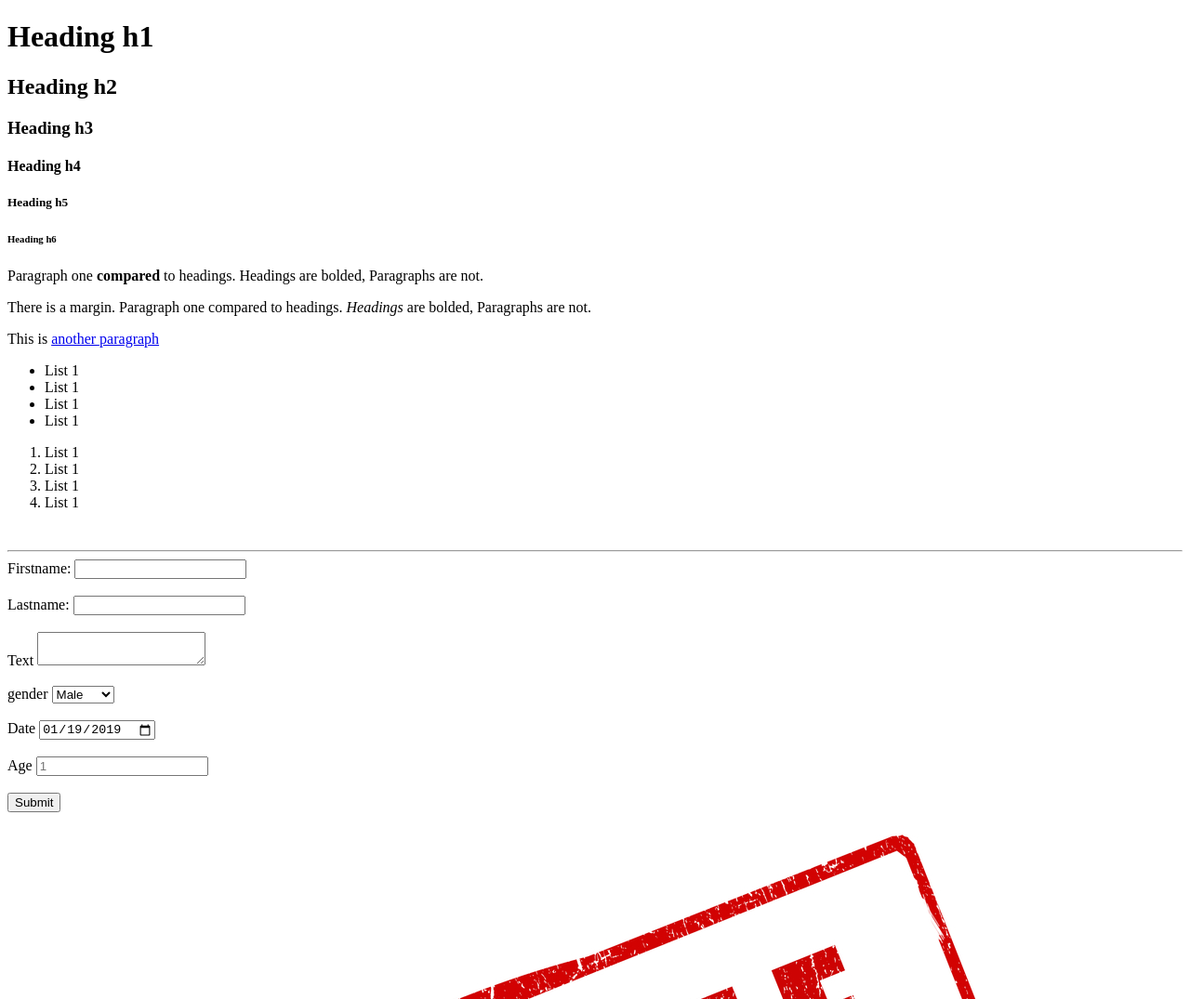
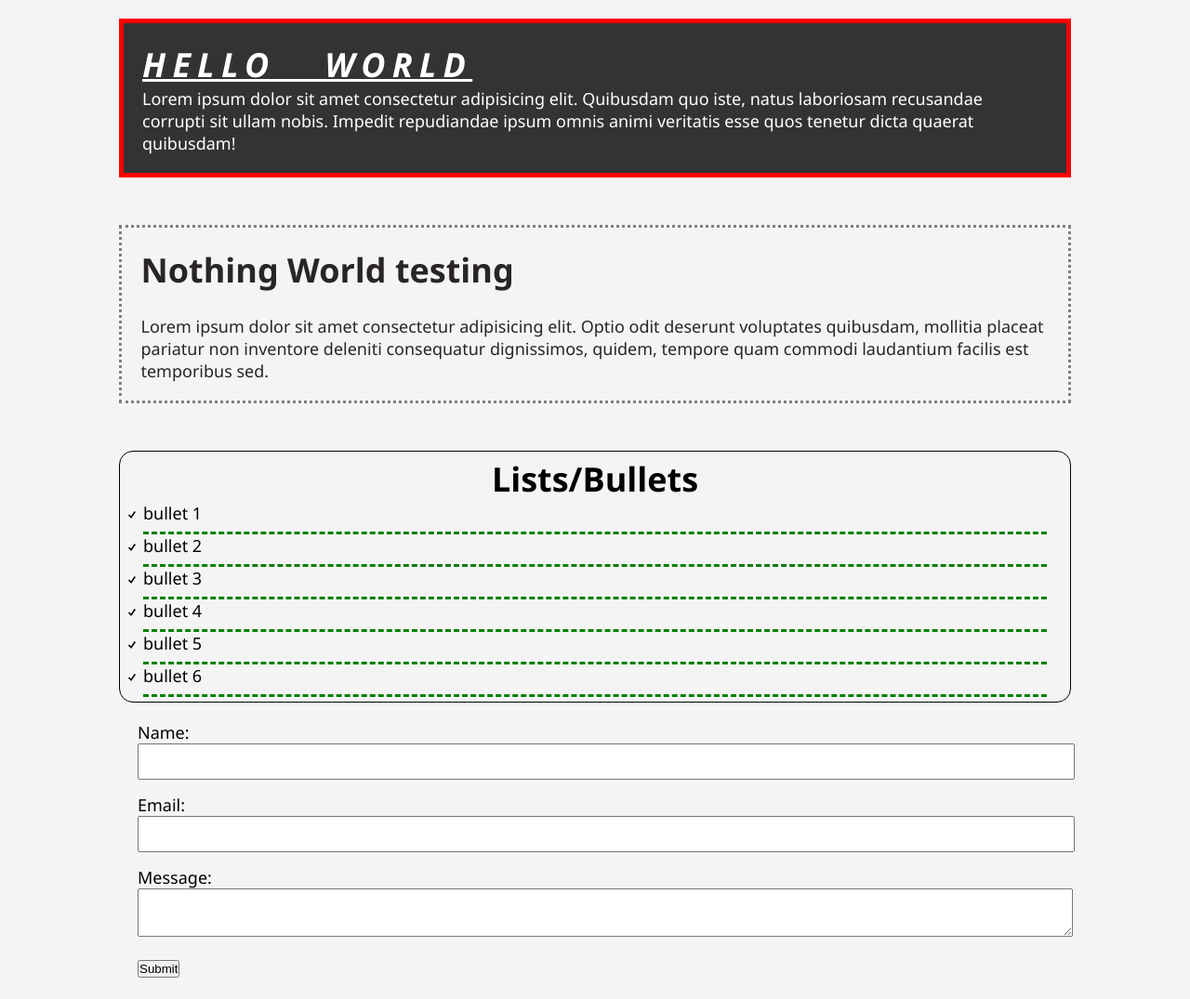
Before and after one commit to AirFusion45/Playgrounds, a plain HTML site: page HTML-CSS-JAVASCRIPT-PLAYGROUD/index.html in a window 1280 px wide. Shown: the top 1075 px of the page at 93% size. Drawn offline with Linux system fonts and the light colour scheme.

Commit message:
added on CSS stuff

```diff
--- /dev/null
+++ b/HTML-CSS-JAVASCRIPT-PLAYGROUD/css/style.css
@@ -0,0 +1,130 @@
+* { /* everything */
+margin:0;
+padding:0;
+}
+body {
+    background: #f4f4f4;
+    color:black;
+    font-family: 'Segoe UI', Tahoma, Geneva, Verdana, sans-serif;
+    font-size: 18px;
+    font-weight: normal;
+    /* OR */
+    /* font: normal 18px Arial, Helvetica, sans-serif;
+    line-height: 1.6em;
+    margin: 0%; */
+}
+a {
+    text-decoration: none;
+    color: black;
+
+}
+
+a:hover {
+    color: royalblue;
+}
+
+a:active {
+    color: red;
+}
+
+a:visited {
+    color: lightcoral;
+}
+/* h1 { /* if you dont specify which h1, it is all h1s */
+    /* color: white; */
+/*}  */
+.box-1 {
+    background-color: #333333;
+    color: #ffffff;
+
+    border-right: 5px red solid;
+    border-left: 5px red solid;
+    border-top: 5px red solid;
+    border-bottom: 5px red solid;
+    /* OR */
+    border-width: 3px;
+
+    border-bottom-width: 10px;
+    border-top-style: dashed;
+
+    border: 5px red solid;
+
+
+
+    padding-top: 20px; /* h1 by default has padding */
+    padding-bottom: 20px; /* h1 by default has padding */
+    padding-left: 20px; /* h1 by default has padding */
+    padding-right: 20px; /* h1 by default has padding */
+    /* OR */
+    padding: 20px;
+
+    margin-top: 20px;
+}
+
+.container {
+    width: 80%; /* try to use percents */
+    margin: auto;
+}
+
+.box-1 h1 { /* target only h1s in box-1 */
+
+    font-weight: 800;
+    font-style: italic;
+    text-decoration: underline;
+    text-transform: uppercase;
+    letter-spacing: 0.2em;
+    word-spacing: 1em;
+}
+
+.box-2 {
+    padding: 2%;
+    border: dotted gray;
+    color: rgb(41, 37, 37);
+    margin-top: 5%;
+
+}
+
+
+.unorderedList {
+    margin-top: 5%;
+    border: black 1px solid;
+    padding: 5px 25px;
+    border-radius: 15px; /* rounded corners */
+
+}
+.unorderedList h1 {
+    text-align: center;
+}
+.unorderedList ul {
+    list-style-type: square;
+}
+.unorderedList li {
+    padding-bottom: 8px;
+    border-bottom: dashed green;
+    list-style-image: url('../imgs/checkmark.png')
+}
+.form {
+    padding: 20px;
+}
+
+.form .form-group {
+    padding-bottom: 15px;
+}
+
+.form .form-group label {
+display: block;
+}
+
+.form input[type="text"], .form textarea {
+    padding: 10px;
+    width: 100%;
+}
+
+.form input[type="buttom"] {
+    background-color: black;
+    color: white;
+
+
+    padding: 10px 15px;
+    border: none;
+}
--- a/HTML-CSS-JAVASCRIPT-PLAYGROUD/index.html
+++ b/HTML-CSS-JAVASCRIPT-PLAYGROUD/index.html
@@ -1,109 +1,58 @@
 <!DOCTYPE html>
-
 <html>
-
 <head>
-  <title>Testing</title>
-  <!-- <h1>Heading h1 in head header</h1> -->
+    <meta charset="utf-8" />
+    <meta http-equiv="X-UA-Compatible" content="IE=edge">
+    <title>CSS Test</title>
+    <meta name="viewport" content="width=device-width, initial-scale=1">
+    <link rel="stylesheet" type="text/css" media="screen" href="css/style.css" />
+    <!-- <style type="text/css">
+        h1 {
+            color:blue;
+        }
+    </style> -->
 </head>
-
 <body>
-  <h1>Heading h1</h1>
-  <h2>Heading h2</h2>
-  <h3>Heading h3</h3>
-  <h4>Heading h4</h4>
-  <h5>Heading h5</h5>
-  <h6>Heading h6</h6>
-  <p>Paragraph one <strong>compared</strong> to headings. Headings are bolded, Paragraphs are not.</p>
-  <!-- Strong is usually bolded, but can be edited in CSS, generally to specify making a piece of txt standout. -->
-  <p>There is a margin. Paragraph one compared to headings. <em>Headings</em> are bolded, Paragraphs are not.</p>
-  <!-- em is usually italicized, but can be edited in CSS. Means to empasize. -->
-  <p>This is <a href="https://google.com" target="_blank">another paragraph</a></p>
-  <!-- str in href can be local like main.html or external site. The _blank in target makes the pg open in another tab. Targets do apply in electron.-->
-  <!-- href provided/allowed input a link-->
-
-  <!-- Lists-->
+    <div class="container">
+        <!-- <h1 style="color:red">Hello World</h1> Inline CSS BAD! -->
+        <div class="box-1"> <!-- DO NOT REPEAT IDS-->
+            <h1>Hello World</h1>
+            <p> Lorem ipsum dolor sit amet consectetur adipisicing elit. Quibusdam quo iste, natus laboriosam recusandae corrupti sit ullam nobis. Impedit repudiandae ipsum omnis animi veritatis esse quos tenetur dicta quaerat quibusdam!</p>
+        </div>
+        <div class="box-2">
+            <h1>Nothing World testing</h1>
+            <br>
+            <p>Lorem ipsum dolor sit amet consectetur adipisicing elit. Optio odit deserunt voluptates quibusdam, mollitia placeat pariatur non inventore deleniti consequatur dignissimos, quidem, tempore quam commodi laudantium facilis est temporibus sed.</p>
+        </div>
+        <div class="unorderedList">
+            <h1>Lists/Bullets</h1>
             <ul>
-    <!-- Unordered list, bulleted list - Auto indented/padded - Generally used for nav bars on websites, but changed style in CSS-->
-    <li>List 1</li>
-    <li>List 1</li>
-    <li>List 1</li>
-    <li>List 1</li>
+                <li><a href="#">bullet 1</a></li> <!-- # in href in a (hyperlink) tags say they go no where.-->
+                <li><a href="#">bullet 2</a></li>
+                <li><a href="#">bullet 3</a></li>
+                <li><a href="#">bullet 4</a></li>
+                <li><a href="#">bullet 5</a></li>
+                <li><a href="#">bullet 6</a></li>
             </ul>
-  <ol>
-    <!-- Ordered list, numbered list - Auto indented /padded-->
-    <li>List 1</li>
-    <li>List 1</li>
-    <li>List 1</li>
-    <li>List 1</li>
-  </ol>
-
-  <br> <!-- line break-->
-  <hr> <!-- Horizontal rule, gives us line-->
-  <!-- Forms -->
-  <form action="process.php" method="POST">
-    <!-- action sends/submits  it to a page for processing... and post means its adding to a db-->
+        </div>
         <div>
-      <label>Firstname: </label>
-      <input type="text" name="firstName">
-      <!-- name is used to grab it (this input) in php or js lateron. getelementbyname-->
+            <form class="form">
+                <div class="form-group">
+                    <label for="name">Name: </label>
+                    <input type="text" name="name" id="name">
                 </div>
-    <br>
-    <div>
-      <label>Lastname: </label>
-      <input type="text" name="lastName">
-      <!-- name is used to grab it (this input) in php or js lateron. getelementbyname-->
+                <div class="form-group">
+                    <label for="email">Email: </label>
+                    <input type="text" name="email" id="email">
                 </div>
-    <br>
-    <div>
-      <label>Text</label>
-      <textarea name="textBox"></textarea>
+                <div class="form-group">
+                    <label for="msg">Message: </label>
+                    <textarea name="message" id="msg"></textarea>
                 </div>
-    <br>
-    <div>
-      <label>gender</label>
-      <select name="gender">
-        <option value="male">Male</option>
-        <option value="female">Female</option>
-        <option value="other">Other</option>
-      </select>
+                <input type="button" type="submit" value="Submit">
+            </form>
         </div>
-    <br>
-
-    <div>
-      <label>Date</label>
-      <input type="date" name="date" id="date111" value=""> <!-- Use value to place value in text box-->
-      <script>
-        var date = new Date();
-
-        var day = date.getDate();
-        var month = date.getMonth() + 1;
-        var year = date.getFullYear();
-
-        if (month < 10) month = "0" + month;
-        if (day < 10) day = "0" + day;
-
-        var today = year + "-" + month + "-" + day;
-
-
-        document.getElementById('date111').value = today;
-      </script>
     </div>
-
-    <br>
-    <div>
-      <label>Age</label>
-      <input type="number" name="age" placeholder="1">
-      <!-- use placeholder to make text disappear when user clicks on the txt box-->
-    </div>
-    <br>
-    <div>
-      <input type="submit" name="submit" value="Submit"> <!-- submit button linked to the form (ln44)-->
-    </div>
-  </form>
-
-  <button>HI CLICK ME</button> <!-- does not do anything unless it is hooked up to a method. using click-->
-<a href="Sample.jpg">
-  <img src="Sample.jpg" alt="IMG NOT FOUND"> <!--resize using css-->
-</a>
+    <div style="margin-top: 500px"></div>
+</body>
 </html>
```
Also changed, not shown: HTML-CSS-JAVASCRIPT-PLAYGROUD/blog.html (+66 -0 lines), HTML-CSS-JAVASCRIPT-PLAYGROUD/indexOLD.html (added, +110 -0 lines), HTML-CSS-JAVASCRIPT-PLAYGROUD/imgs/checkmark.png (added). Lines whose indentation alone changed are shown as unchanged.
